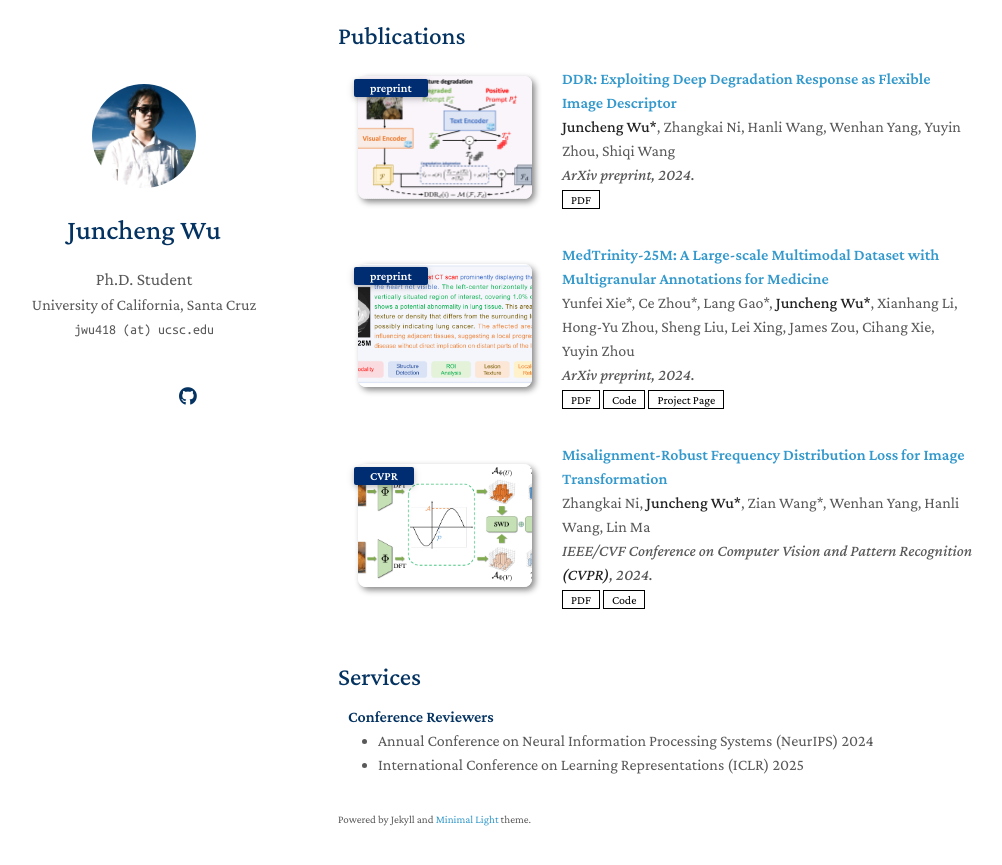
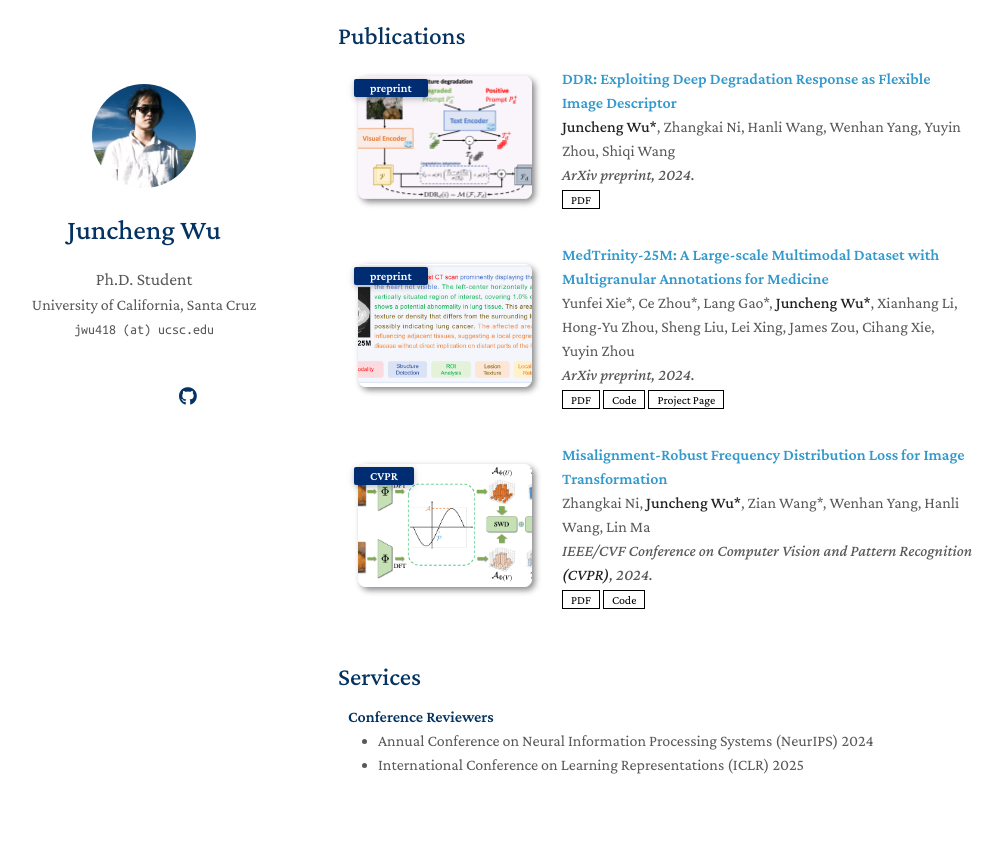
Before and after one commit to Chtholly17/Chtholly17.github.io, a Jekyll site: the page built from index.md, in a window 1280 px wide and 900 px high, scrolled down 516 px. Shown: the top 865 px of the window, without its empty margins (132-1134 px from the left). Built offline with Jekyll 4.4.1, drawn with Linux system fonts in a browser that asks for light colours; a style sheet for code colours, icons or effects is not loaded; our own code applies the rules of GitHub Pages for plain Markdown files.

Commit message:
Measurement Update

```diff
--- a/_config.yml
+++ b/_config.yml
@@ -24,7 +24,7 @@ favicon_dark: ./assets/img/icon_dark.png
 
 # Footnote
 # You may use the option to disable the footnote, "Powered by Jekyll and Minimal Light theme."
-enable_footnote: true
+enable_footnote: false
 
 # Auto Dark Mode
 # You may use the option to disable the automatic dark theme
@@ -36,7 +36,7 @@ font: "Serif" # or "Sans Serif"
 
 # Google Analytics ID
 # Please remove this if you don't use Google Analytics
-google_analytics: UA-111540567-4
+google_analytics: G-P7W403SSE6
 
 # Use this project as a remote theme for GitHub Pages
 # See the guide here: https://docs.github.com/en/pages/setting-up-a-github-pages-site-with-jekyll/adding-a-theme-to-your-github-pages-site-using-jekyll
```
Also changed, not shown: README.md.
